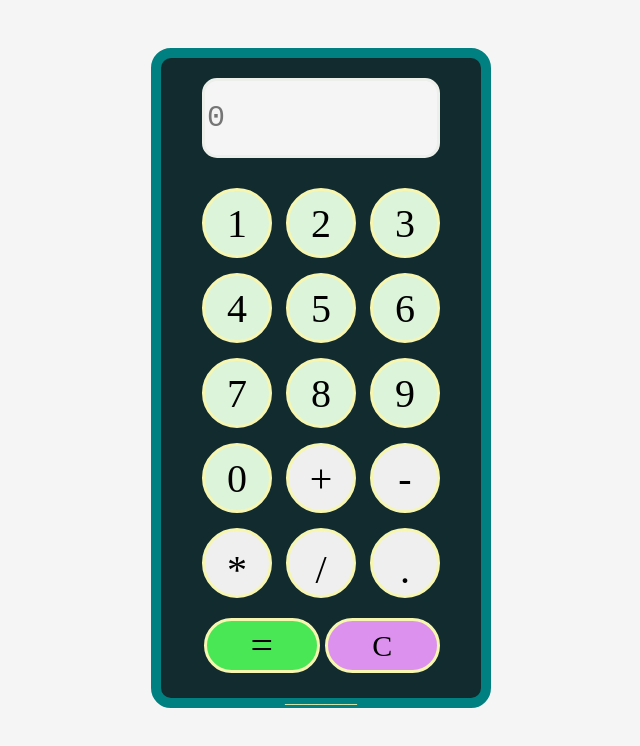
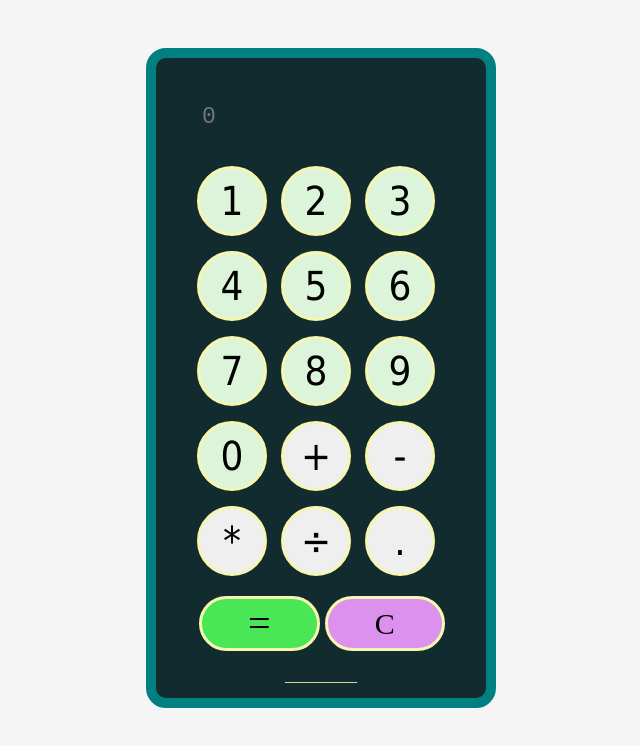
Before and after one commit to interruptingvolcano/Calculator, a plain HTML site: page index.html in a window 1280 px wide. Shown: the whole page, without its empty margins (319-959 px from the left). Drawn offline with Linux system fonts and the light colour scheme.

Commit message:
Update files for working calculator

```diff
--- a/index.html
+++ b/index.html
@@ -37,7 +37,7 @@
        </div>
         <div class="row5">
           <button class="times">*</button>
-          <button class="into">/</button>
+          <button class="into">&#247;</button>
           <button class="decimal">.</button>
        </div>
         <div class="row6">
--- a/script.js
+++ b/script.js
@@ -47,12 +47,14 @@ function operate(a, b, c) {
   let decimal = document.querySelector('.decimal');
   let clear = document.querySelector('.clear');
 
+
   let display = document.querySelector('.display');
 
 let numbers = [];
 let firstNumbers = []
 let operators = [];
 let nextNumbers = [];
+
 
 one.addEventListener('click', ()=> {
   if (operators.length === 0) {
@@ -168,25 +170,24 @@ zero.addEventListener('click', ()=> {
     numbers.push(0);
     firstNumbers = numbers.join('');
     display.value = firstNumbers;
+
   } else if (operators.length > 0) {
     numbers.push(0);
     nextNumbers = numbers.join('');
     display.value = nextNumbers;
-  }
+
+    };
+
 });
-
 
 
 plus.addEventListener('click', ()=> {
   numbers = [];
   if (operators.length > 0) {
-    console.log(operators);
-    console.log(firstNumbers);
     display.value = operate(Number(firstNumbers), operators[0], Number(nextNumbers));
     operators = [];
-    firstNumbers = display.value; //this operators should be what's in the operators array at the moment
+    firstNumbers = display.value;
     operators.push('+');
-    console.log(firstNumbers);
 
   } else {
     numbers = [];
@@ -197,7 +198,6 @@ plus.addEventListener('click', ()=> {
 minus.addEventListener('click', ()=> {
   numbers = [];
   if (operators.length > 0) {
-    console.log(operators);
     display.value = operate(Number(firstNumbers), operators[0], Number(nextNumbers));
     operators = [];
     firstNumbers = display.value;
@@ -210,9 +210,7 @@ minus.addEventListener('click', ()=> {
 });
 
 times.addEventListener('click', ()=> {
-  numbers = [];
   if (operators.length > 0) {
-    console.log(operators);
     display.value = operate(Number(firstNumbers), operators[0], Number(nextNumbers));
     operators = [];
     firstNumbers = display.value;
@@ -227,7 +225,6 @@ times.addEventListener('click', ()=> {
 into.addEventListener('click', ()=> {
   numbers = [];
   if (operators.length > 0) {
-    console.log(operators);
     display.value = operate(Number(firstNumbers), operators[0], Number(nextNumbers));
     operators = [];
     firstNumbers = display.value;
@@ -240,7 +237,22 @@ into.addEventListener('click', ()=> {
 });
 
 equals.addEventListener('click', ()=> {
-  display.value = operate(Number(firstNumbers), operators[0], Number(nextNumbers));
+  numbers = [];
+  testNum = (operate(Number(firstNumbers), operators[0], Number(nextNumbers)));
+  console.log(firstNumbers);
+  if (firstNumbers === '0' && operators[0] === '/' && nextNumbers === '0') {
+    display.value = 'Computer says NO'
+    operators = [];
+
+  }
+  else if (Number.isInteger(testNum)) {
+    display.value = (operate(Number(firstNumbers), operators[0], Number(nextNumbers)));
+    operators = [];
+  } else {
+    display.value = (operate(Number(firstNumbers), operators[0], Number(nextNumbers))).toFixed(2);
+    operators = [];
+  }
+
 });
 
 decimal.addEventListener('click', ()=> {
@@ -249,7 +261,11 @@ decimal.addEventListener('click', ()=> {
     firstNumbers = numbers.join('');
     display.value = firstNumbers;
   } else if (operators.length > 0) {
-    numbers.push('.');
+    if (nextNumbers.length === 0) {
+      numbers.push('0.')
+    } else {
+      numbers.push('.');
+    }
     nextNumbers = numbers.join('');
     display.value = nextNumbers;
   }
--- a/style.css
+++ b/style.css
@@ -18,7 +18,7 @@ body {
 .flex-container {
   display: flex;
   border: solid teal 10px;
-  width: 340px;
+  width: 350px;
   height: 660px;
   margin-top: 40px;
   justify-content: center;
@@ -34,18 +34,18 @@ body {
 }
 
 .display {
-  font-size: 30px;
+  font-size: 23px;
   font-family:'Courier New', Courier, monospace;
-  color: gray;
+  color: rgb(250, 251, 248);
   text-align: left;
   margin-top: 20px;
-  height: 80px;
+  margin-bottom: -20px;
+  height: 78px;
   width: 60px;
   flex: 1;
+  border: solid rgb(18, 43, 46);
   border-radius: 15px;
-  background-color: whitesmoke;
-  border: solid rgb(237, 239, 235) 3px;
-}
+  background-color: rgb(18, 43, 46);}
 
 .buttons {
   margin-top: 30px;
@@ -55,7 +55,7 @@ body {
 
 .one {
   font-size: 40px;
-  font-family: 'Times New Roman', Times, serif;
+  font-family: Tahoma, Geneva, Verdana, sans-serif;
   background-color: rgb(220, 244, 218);
   width: 70px;
   height: 70px;
@@ -75,7 +75,7 @@ body {
 
 .two {
   font-size: 40px;
-  font-family: 'Times New Roman', Times, serif;
+  font-family: Tahoma, Geneva, Verdana, sans-serif;
   background-color: rgb(220, 244, 218);
   width: 70px;
   height: 70px;
@@ -94,7 +94,7 @@ body {
 
 .three {
   font-size: 40px;
-  font-family: 'Times New Roman', Times, serif;
+  font-family: Tahoma, Geneva, Verdana, sans-serif;
   background-color: rgb(220, 244, 218);
   width: 70px;
   height: 70px;
@@ -118,7 +118,7 @@ body {
 
 .four {
   font-size: 40px;
-  font-family: 'Times New Roman', Times, serif;
+  font-family: Tahoma, Geneva, Verdana, sans-serif;
   background-color: rgb(220, 244, 218);
   width: 70px;
   height: 70px;
@@ -137,7 +137,7 @@ body {
 
 .five {
   font-size: 40px;
-  font-family: 'Times New Roman', Times, serif;
+  font-family: Tahoma, Geneva, Verdana, sans-serif;
   background-color: rgb(220, 244, 218);
   width: 70px;
   height: 70px;
@@ -156,7 +156,7 @@ body {
 
 .six {
   font-size: 40px;
-  font-family: 'Times New Roman', Times, serif;
+  font-family: Tahoma, Geneva, Verdana, sans-serif;
   background-color: rgb(220, 244, 218);
   width: 70px;
   height: 70px;
@@ -179,7 +179,7 @@ body {
 
 .seven {
   font-size: 40px;
-  font-family: 'Times New Roman', Times, serif;
+  font-family: Tahoma, Geneva, Verdana, sans-serif;
   background-color: rgb(220, 244, 218);
   width: 70px;
   height: 70px;
@@ -198,7 +198,7 @@ body {
 
 .eight {
   font-size: 40px;
-  font-family: 'Times New Roman', Times, serif;
+  font-family: Tahoma, Geneva, Verdana, sans-serif;
   background-color: rgb(220, 244, 218);
   width: 70px;
   height: 70px;
@@ -217,7 +217,7 @@ body {
 
 .nine {
   font-size: 40px;
-  font-family: 'Times New Roman', Times, serif;
+  font-family: Tahoma, Geneva, Verdana, sans-serif;
   background-color: rgb(220, 244, 218);
   width: 70px;
   height: 70px;
@@ -240,7 +240,7 @@ body {
 
 .zero {
   font-size: 40px;
-  font-family: 'Times New Roman', Times, serif;
+  font-family: Tahoma, Geneva, Verdana, sans-serif;
   background-color: rgb(220, 244, 218);
   width: 70px;
   height: 70px;
@@ -259,7 +259,7 @@ body {
 
 .plus {
   font-size: 40px;
-  font-family: 'Times New Roman', Times, serif;
+  font-family: Tahoma, Geneva, Verdana, sans-serif;
 
   width: 70px;
   height: 70px;
@@ -277,7 +277,7 @@ body {
 
 .minus {
   font-size: 40px;
-  font-family: 'Times New Roman', Times, serif;
+  font-family: Tahoma, Geneva, Verdana, sans-serif;
   width: 70px;
   height: 70px;
   border-radius: 50px;
@@ -298,12 +298,11 @@ body {
 
 .times {
   font-size: 40px;
-  font-family: 'Times New Roman', Times, serif;
+  font-family: Tahoma, Geneva, Verdana, sans-serif;
   width: 70px;
   height: 70px;
   border-radius: 50px;
   margin-right: 10px;
-  line-height: 75px;
   border: solid rgb(246, 246, 176);
   transition: all 0.2s;
 
@@ -316,12 +315,11 @@ body {
 
 .into {
   font-size: 40px;
-  font-family: 'Times New Roman', Times, serif;
+  font-family: Tahoma, Geneva, Verdana, sans-serif;
   width: 70px;
   height: 70px;
   border-radius: 50px;
   margin-right: 10px;
-  line-height: 75px;
   border: solid rgb(246, 246, 176);
   transition: all 0.2s;
 
@@ -334,11 +332,11 @@ body {
 
 .decimal {
   font-size: 40px;
-  font-family: 'Times New Roman', Times, serif;
+  font-family: Tahoma, Geneva, Verdana, sans-serif;
   width: 70px;
   height: 70px;
   border-radius: 50px;
-  line-height: 75px;
+  margin-right: 10px;
   border: solid rgb(246, 246, 176);
   transition: all 0.2s;
 
```
